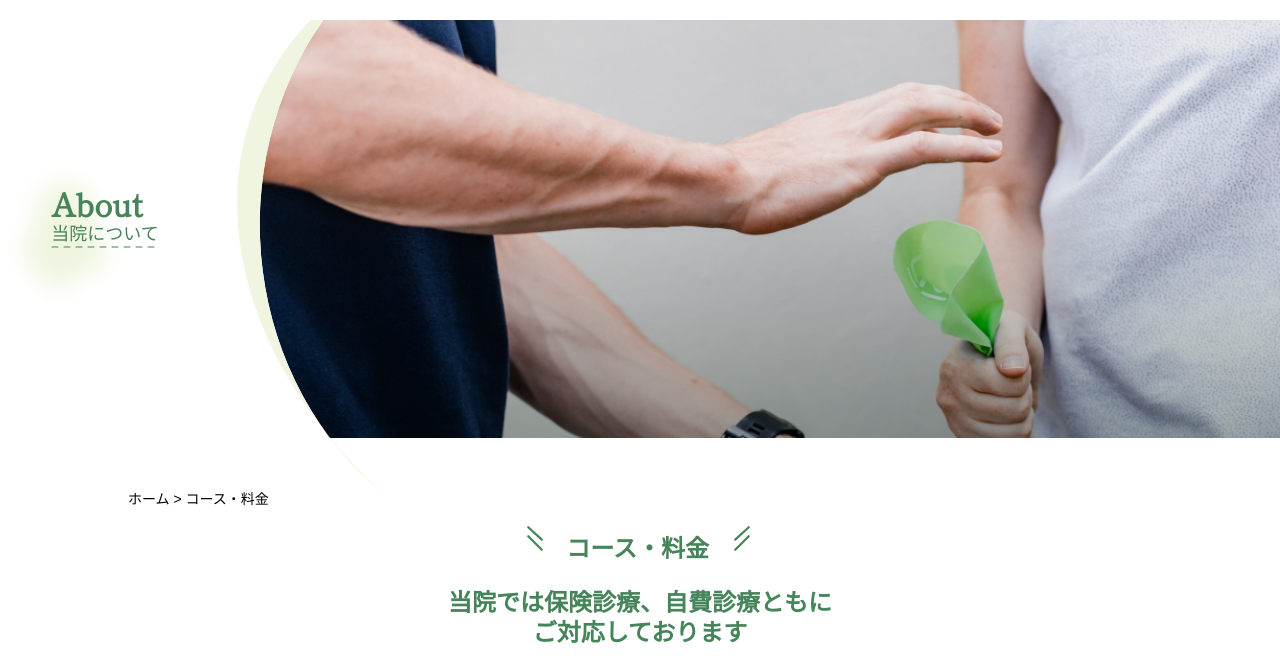
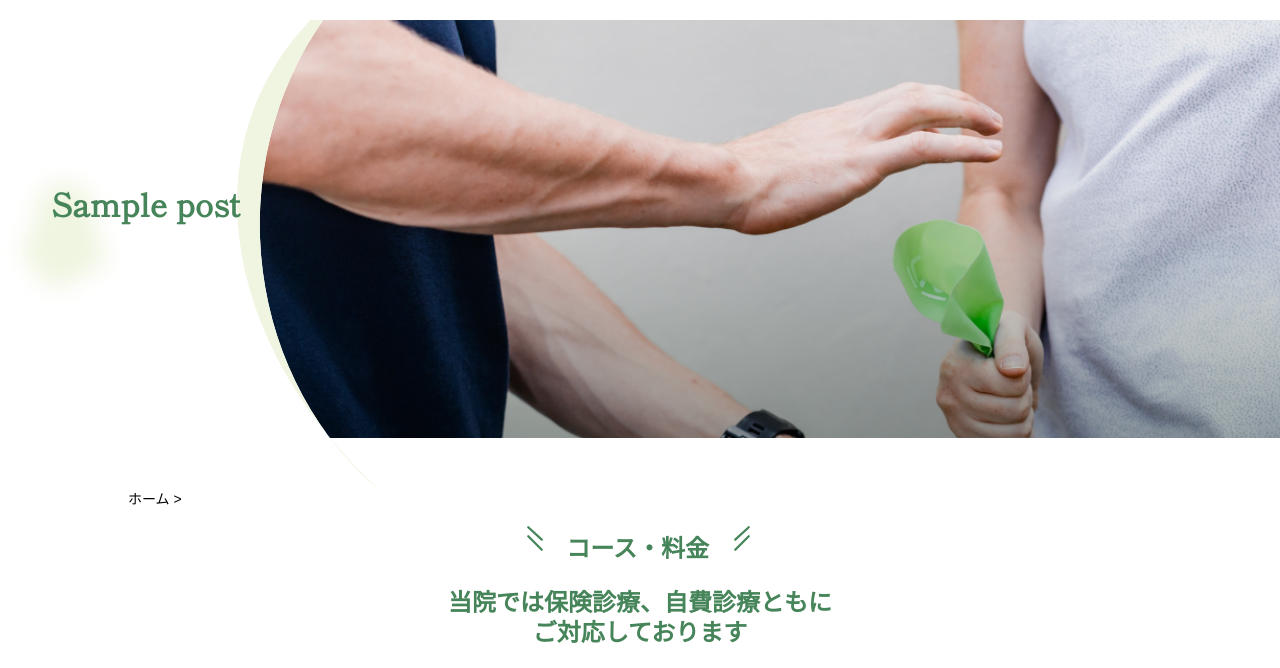
Before and after one commit to tayoshi-tokisada/samurai_clinic, a WordPress theme: template page-course.php in a window 1280 px wide. Shown: the part 46-714 px from the top of the page. Run offline with PHP 8.4 and a stand-in for WordPress, Linux system fonts and the light colour scheme; the site name, menu and one post (Sample post) are stand-ins, and other content is empty.

Commit message:
change タイトル引用箇所変更

```diff
--- a/front-page.php
+++ b/front-page.php
@@ -2,7 +2,9 @@
 <html lang="ja">
   <head>
     <meta charset="utf-8">
-    <title>トップページ｜SAMURAI整体院</title>
+    <title><?php
+      echo "トップページ｜" .  get_bloginfo("name");
+    ?></title>
     <meta name="description" content="当院では、問診にてお客様の症状や生活スタイル、ご希望を丁寧にお伺いした上で施術方針を立てていきます。また、根本的に症状を改善するために、お客様ご自身で行えるケアやストレッチもお伝えします。ご不安な点や疑問点などお気軽にご相談くださいませ。">
     <meta name="viewport" content="width=device-width, initial-scale=1.0">
     <!-- Add the slick-theme.css if you want default styling -->
--- a/header.php
+++ b/header.php
@@ -1,8 +1,10 @@
 <!DOCTYPE html>
 <html lang="ja">
   <head>
-    <title><?php echo post_custom("pageTitle");?></title>
-    <meta name="description" content="<?php echo post_custom("description");?>">
+    <title><?php
+      echo post_custom("titleJP") . "｜" . get_bloginfo("name");
+    ?></title>
+    <meta name="description" content="<?php echo get_bloginfo("description");?>">
     <meta charset="utf-8">
     <meta name="viewport" content="width=device-width, initial-scale=1.0">
     <!-- Add the slick-theme.css if you want default styling -->
--- a/mainVisual.php
+++ b/mainVisual.php
@@ -4,8 +4,8 @@
           <img class="SP-mainVisual" src="<?php echo get_template_directory_uri();?>/image/SP-About.png" alt="">
           <div id="topLeft">
             <div>
-              <p>About</p>
-              <p>当院について</p>
+              <p><?php echo the_title();?></p>
+              <p><?php echo post_custom("titleJP");?></p>
               <img src="<?php echo get_template_directory_uri();?>/image/_x31_7.svg" alt="">
             </div>
             <img id="PC-topLeftImg" src="<?php echo get_template_directory_uri();?>/image/topCarouselLeftpart.svg" alt="">
--- a/page-about.php
+++ b/page-about.php
@@ -4,7 +4,7 @@
         <?php get_template_part("mainVisual");?>
         <!-- breadcrumbs -->
         <section id="s_breadcrumbs">
-          <p>ホーム > 当院について</p>
+          <p>ホーム > <?php echo post_custom("titleJP");?></p>
         </section>
         <!-- 特長 -->
         <section id="s_concept">
--- a/page-course.php
+++ b/page-course.php
@@ -4,7 +4,7 @@
         <?php get_template_part("mainVisual");?>
         <!-- breadcrumbs -->
         <section id="s_breadcrumbs">
-          <p>ホーム > コース・料金</p>
+          <p>ホーム > <?php echo post_custom("titleJP");?></p>
         </section>
         <!-- コース・料金 -->
         <section id="s_course">
```
